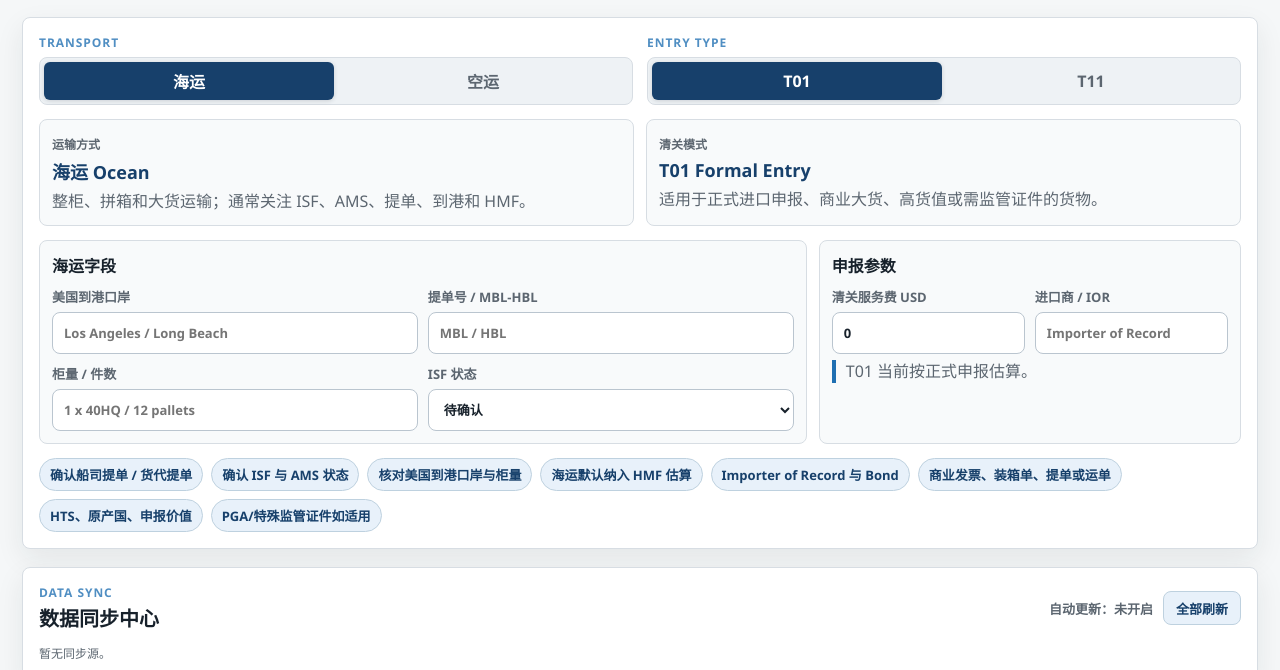
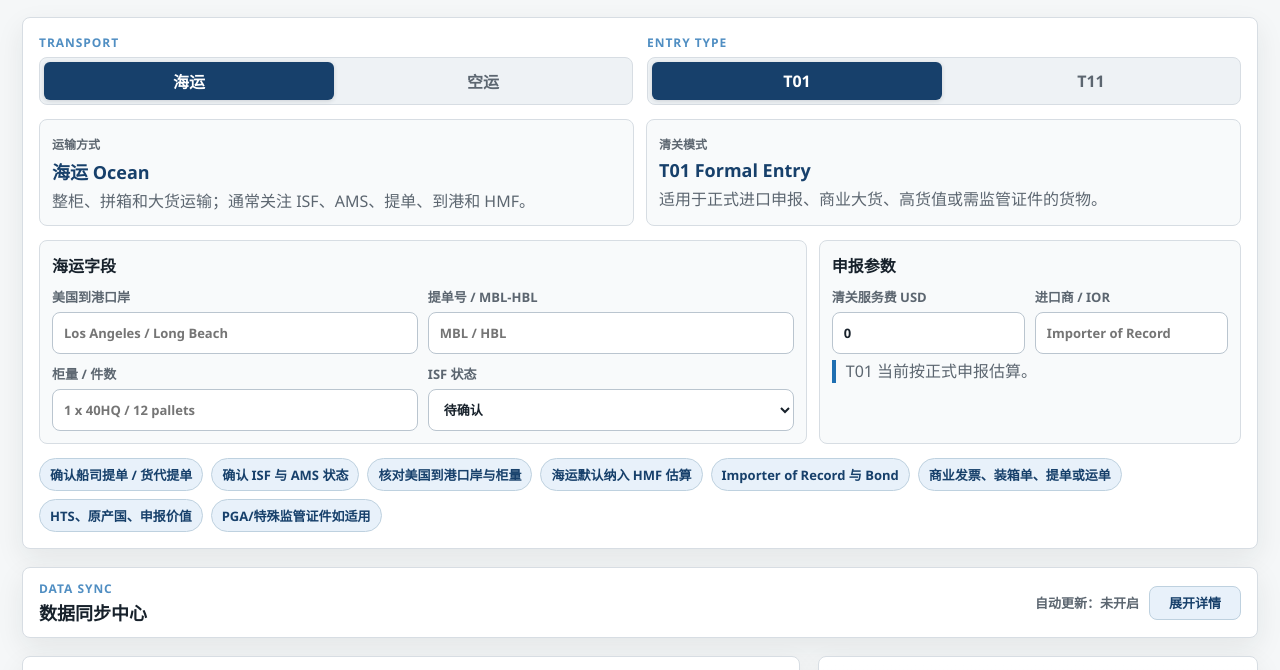
Before and after one commit to ZZ369-zero/hts-clearance-assistant, a website with bundled scripts: page public/index.html in a window 1280 px wide. Shown: the part 103-773 px from the top of the page. Built offline with nearby package versions, Linux system fonts and the light colour scheme; files whose address does not match are found by name.

Commit message:
Collapse data sync center by default

```diff
--- a/public/app.js
+++ b/public/app.js
@@ -24,6 +24,7 @@ const state = {
   manualAssessments: {},
   transportMode: "ocean",
   clearanceMode: "t01",
+  syncExpanded: false,
   lastQuery: "",
   lastChapter: "01",
   chapters: []
@@ -33,7 +34,9 @@ const els = {
   releaseBadge: document.querySelector("#releaseBadge"),
   syncTime: document.querySelector("#syncTime"),
   refreshData: document.querySelector("#refreshData"),
+  syncCenter: document.querySelector("#syncCenter"),
   syncAutoStatus: document.querySelector("#syncAutoStatus"),
+  syncToggle: document.querySelector("#syncToggle"),
   syncRefreshAll: document.querySelector("#syncRefreshAll"),
   syncSourceList: document.querySelector("#syncSourceList"),
   oceanTab: document.querySelector("#oceanTab"),
@@ -224,6 +227,7 @@ const vehiclePartsSection232CodeSet = new Set(vehiclePartsSection232Options.map(
 init();
 
 async function init() {
+  initSyncPanel();
   bindEvents();
   renderSearchHistory();
   setTransportMode(state.transportMode);
@@ -268,6 +272,7 @@ function bindEvents() {
   els.chapterSelect.addEventListener("change", () => loadChapter(els.chapterSelect.value, true));
   els.chapterFilter.addEventListener("input", filterChapterRows);
   els.refreshData.addEventListener("click", refreshData);
+  els.syncToggle.addEventListener("click", () => setSyncExpanded(!state.syncExpanded, { persist: true }));
   els.syncRefreshAll.addEventListener("click", () => refreshSyncSource("all"));
   els.syncSourceList.addEventListener("click", (event) => {
     const button = event.target.closest("[data-sync-source]");
@@ -367,6 +372,23 @@ function setMode(mode) {
 
   if (!isSearch && state.dataKind !== "chapter") {
     loadChapter(state.lastChapter, true);
+  }
+}
+
+function initSyncPanel() {
+  const saved = localStorage.getItem("hts-sync-expanded");
+  setSyncExpanded(saved === "true", { persist: false });
+}
+
+function setSyncExpanded(expanded, options = {}) {
+  state.syncExpanded = Boolean(expanded);
+  els.syncCenter.classList.toggle("collapsed", !state.syncExpanded);
+  els.syncToggle.textContent = state.syncExpanded ? "收起详情" : "展开详情";
+  els.syncToggle.setAttribute("aria-expanded", String(state.syncExpanded));
+  els.syncSourceList.setAttribute("aria-hidden", String(!state.syncExpanded));
+
+  if (options.persist) {
+    localStorage.setItem("hts-sync-expanded", String(state.syncExpanded));
   }
 }
 
--- a/public/index.html
+++ b/public/index.html
@@ -130,7 +130,7 @@
           <ul id="modeChecklist" class="mode-checklist"></ul>
         </section>
 
-        <section class="sync-center tool-panel" aria-label="数据同步中心">
+        <section id="syncCenter" class="sync-center tool-panel collapsed" aria-label="数据同步中心">
           <div class="sync-heading">
             <div>
               <p class="eyebrow">DATA SYNC</p>
@@ -138,6 +138,15 @@
             </div>
             <div class="sync-actions">
               <span id="syncAutoStatus">自动更新：读取中</span>
+              <button
+                id="syncToggle"
+                class="secondary-button sync-toggle"
+                type="button"
+                aria-expanded="false"
+                aria-controls="syncSourceList"
+              >
+                展开详情
+              </button>
               <button id="syncRefreshAll" class="secondary-button" type="button">全部刷新</button>
             </div>
           </div>
--- a/public/styles.css
+++ b/public/styles.css
@@ -243,6 +243,11 @@ main {
   padding: 16px;
 }
 
+.sync-center.collapsed {
+  gap: 0;
+  padding: 12px 16px;
+}
+
 .sync-heading {
   display: flex;
   align-items: center;
@@ -269,6 +274,19 @@ main {
   color: var(--muted);
   font-size: 13px;
   font-weight: 800;
+}
+
+.sync-center.collapsed .sync-heading h2 {
+  font-size: 18px;
+}
+
+.sync-center.collapsed #syncRefreshAll,
+.sync-center.collapsed .sync-source-list {
+  display: none;
+}
+
+.sync-toggle {
+  min-width: 92px;
 }
 
 .secondary-button {
```
